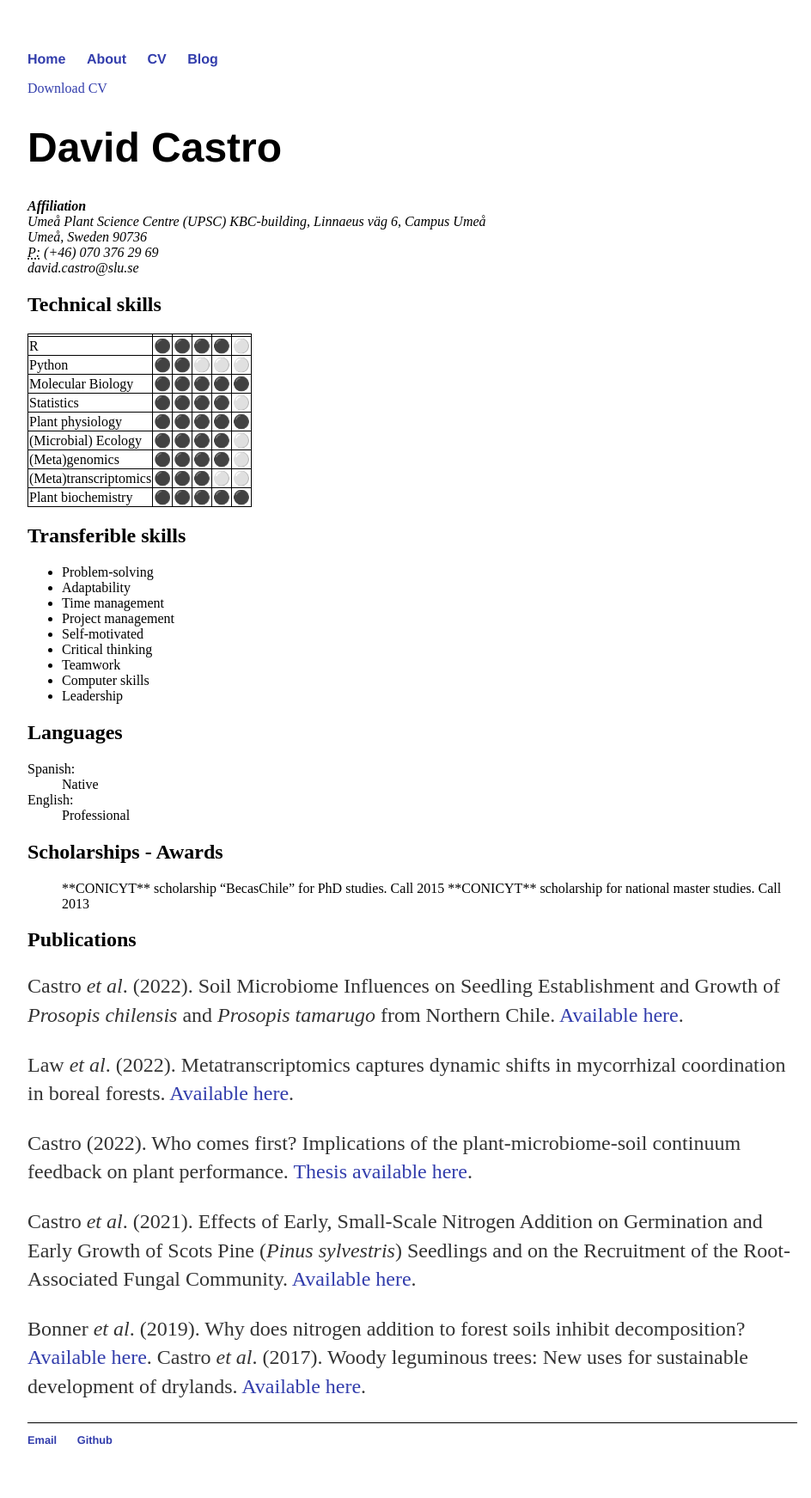
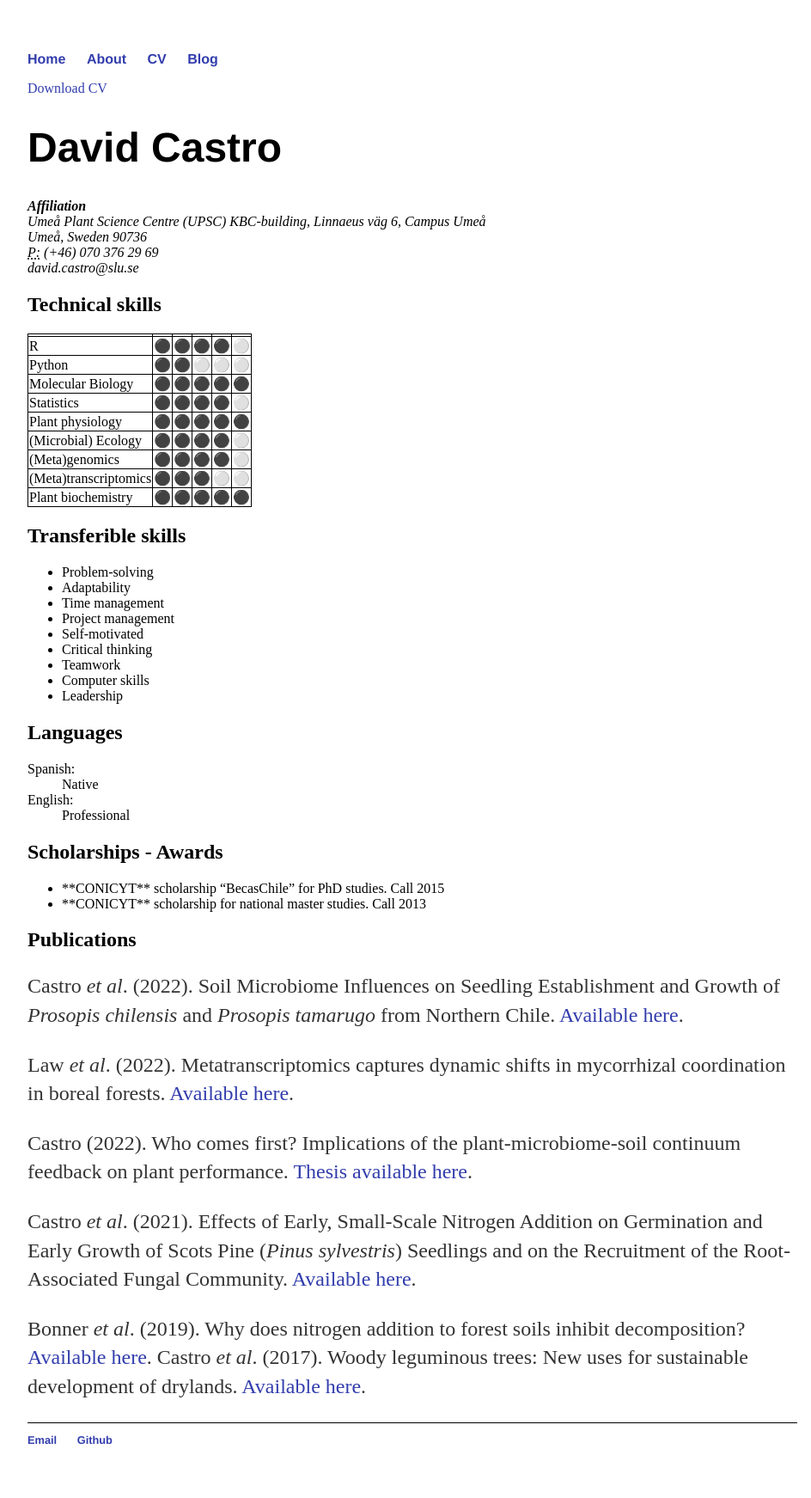
Before and after one commit to davcastrom/davcastrom.github.io, a Jekyll site: the page built from cv/index.html, in a window 1280 px wide. Shown: the whole page at 86% size, without its empty margins (160-1104 px from the left). Built offline with Jekyll 4.4.1, drawn with Linux system fonts in a browser that asks for light colours.

```diff
--- a/cv/index.html
+++ b/cv/index.html
@@ -123,8 +123,8 @@ title: David Castro CV
 
 <h2>Scholarships - Awards</h2>
 <ul>
-	<il>**CONICYT** scholarship “BecasChile” for PhD studies. Call 2015</il>
-	<il>**CONICYT** scholarship for national master studies. Call 2013</il>
+	<li>**CONICYT** scholarship “BecasChile” for PhD studies. Call 2015</li>
+	<li>**CONICYT** scholarship for national master studies. Call 2013</li>
 </ul>
 
 					<h2>Publications</h2>
```
